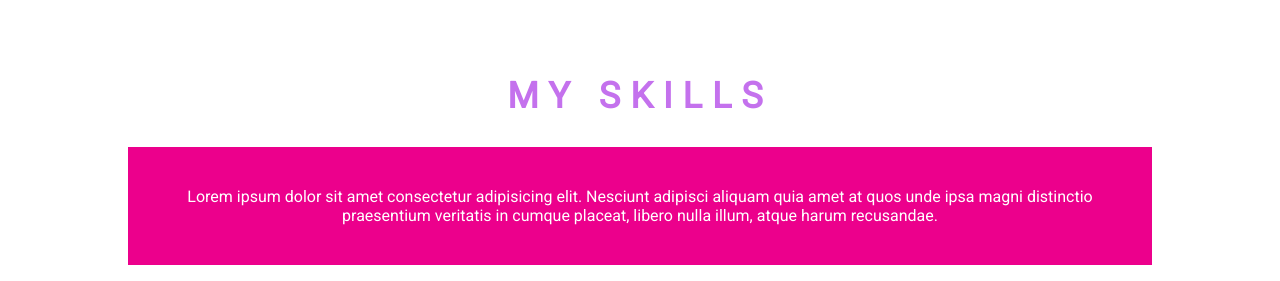
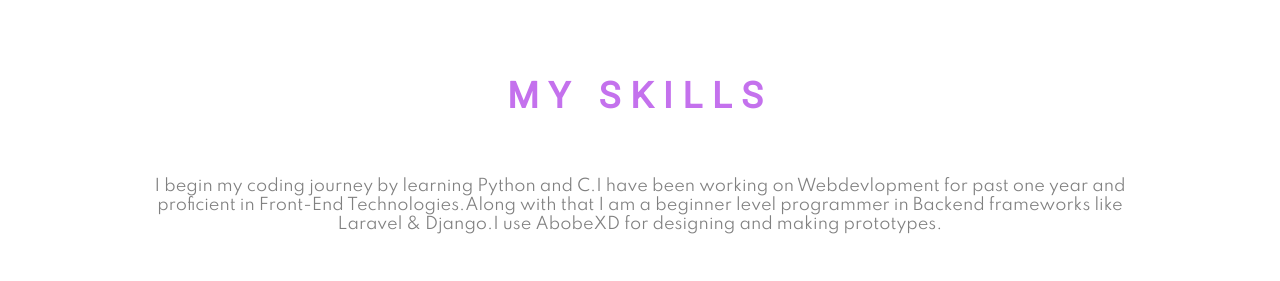
Before and after one commit to anurag-gharat/PersonalPortfolio, a plain HTML site: page index.html in a window 1280 px wide. Shown: the part 1359-1640 px from the top of the page. Drawn offline with nearby package versions, Linux system fonts and the light colour scheme; animation ran at ten frames a second; a script that the page names is missing; a web font is replaced by a local one.

Commit message:
"Bio added"

```diff
--- a/css/style.css
+++ b/css/style.css
@@ -210,9 +210,10 @@ nav>.logo{
 /* skills section */
 .skills-text{
     text-align: center;
-    padding:40px 20px;
+    padding:30px 20px;
     box-sizing: border-box;
-    background-color: #ec008c;
+    font-family: var(--secondary-font);
+    color: grey;
 }
 .box{
     text-align: center;
--- a/index.html
+++ b/index.html
@@ -59,7 +59,7 @@
                     <h1>MY SKILLS</h1>
                 </div>
                 <div class="container skills-text">
-                    Lorem ipsum dolor sit amet consectetur adipisicing elit. Nesciunt adipisci aliquam quia amet at quos unde ipsa magni distinctio praesentium veritatis in cumque placeat, libero nulla illum, atque harum recusandae.
+                    I begin my coding journey by learning Python and C.I have been working on Webdevlopment for past one year and proficient in Front-End Technologies.Along with that I am a beginner level programmer in Backend frameworks like Laravel & Django.I use AbobeXD for designing and making prototypes.
                  </div>
                 <div class="container container-icons">
 
```
